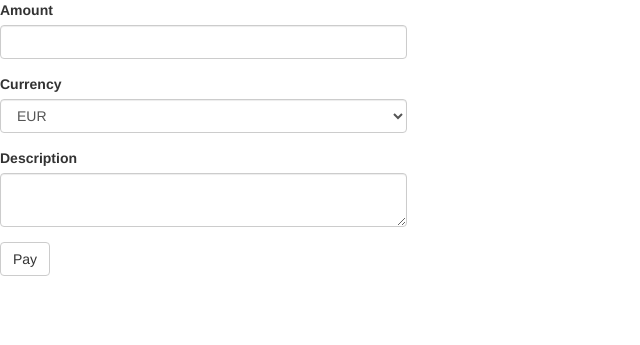
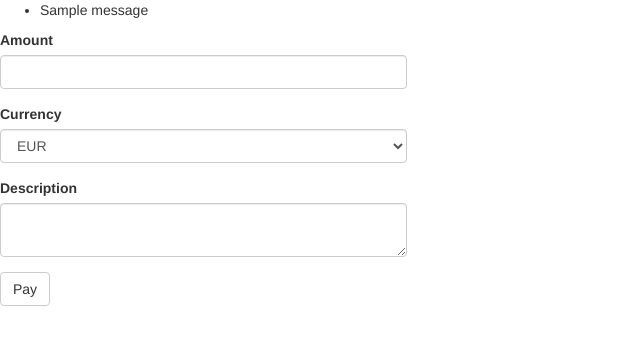
Before and after one commit to Twishar/Flask, a Flask app: page / in a window 1280 px wide. Shown: the top 345 px of the page, without its empty margins (0-640 px from the left). Run offline with Flask 2, Linux system fonts and the light colour scheme; tables that the repository leaves empty hold one stand-in row (values such as "Sample post"); one stand-in notice (Sample message) is shown; some libraries are stand-ins or nearby versions.

Commit message:
check message from request

```diff
--- a/InteractionsWithAPI/app.py
+++ b/InteractionsWithAPI/app.py
@@ -85,15 +85,18 @@ def rub_api():
                       headers={'Content-Type': 'application/json'})
 
     data_for_api = r.json()
+    if data_for_api["message"] == 'Ok':
+        add_to_db(float(data_from_form['amount']), data_from_form['currency'],
+                  data_from_form['description'], datetime.datetime.now())
 
-    add_to_db(float(data_from_form['amount']), data_from_form['currency'],
-              data_from_form['description'], datetime.datetime.now())
+        logger.info('Create RUB pay with amount: {} and description: {}'.format(data_from_form['amount'],
+                                                                                data_from_form['description']))
 
-    logger.info('Create RUB pay with amount: {} and description: {}'.format(data_from_form['amount'],
-                                                                            data_from_form['description']))
-
-    return render_template('api_for_rub.html', data=data_for_api['data']['data'],
-                           url=data_for_api['data']['url'], method=data_for_api['data']['method'])
+        return render_template('api_for_rub.html', data=data_for_api['data']['data'],
+                               url=data_for_api['data']['url'], method=data_for_api['data']['method'])
+    else:
+        flash(data_for_api["message"])
+        return redirect(url_for('payments'))
 
 
 @app.route('/usd_api', methods=['POST', 'GET'])
@@ -114,15 +117,20 @@ def usd_api():
     r = requests.post('https://core.piastrix.com/bill/create', data=json.dumps(data_for_request),
                       headers={'Content-Type': 'application/json'})
 
-    add_to_db(float(data_from_form['amount']), data_from_form['currency'],
-              data_from_form['description'], datetime.datetime.now())
+    data_for_api = r.json()
 
-    logger.info('Create USD pay with amount: {} and description: {}'.format(data_from_form['amount'],
-                                                                            data_from_form['description']))
+    if data_for_api["message"] == 'Ok':
+        add_to_db(float(data_from_form['amount']), data_from_form['currency'],
+                  data_from_form['description'], datetime.datetime.now())
 
-    data_for_api = r.json()
-    link = data_for_api['data']['url']
-    return redirect(link)
+        logger.info('Create USD pay with amount: {} and description: {}'.format(data_from_form['amount'],
+                                                                                data_from_form['description']))
+
+        link = data_for_api['data']['url']
+        return redirect(link)
+    else:
+        flash(data_for_api["message"])
+        return redirect(url_for('payments'))
 
 
 def add_to_db(*args):
--- a/InteractionsWithAPI/templates/payments.html
+++ b/InteractionsWithAPI/templates/payments.html
@@ -2,6 +2,16 @@
 {% extends "base.html" %}
 {% import 'bootstrap/wtf.html' as wtf %}
 {% block content %}
+
+    {% with messages = get_flashed_messages() %}
+        {% if messages %}
+        <ul>
+            {% for message in messages %}
+            <li>{{ message }}</li>
+            {% endfor %}
+        </ul>
+        {% endif %}
+    {% endwith %}
     <div class="row">
         <div class="col-md-4">
             {{ wtf.quick_form(form) }}
```
Also changed, not shown: requirements.txt (added, +40 -0 lines).
